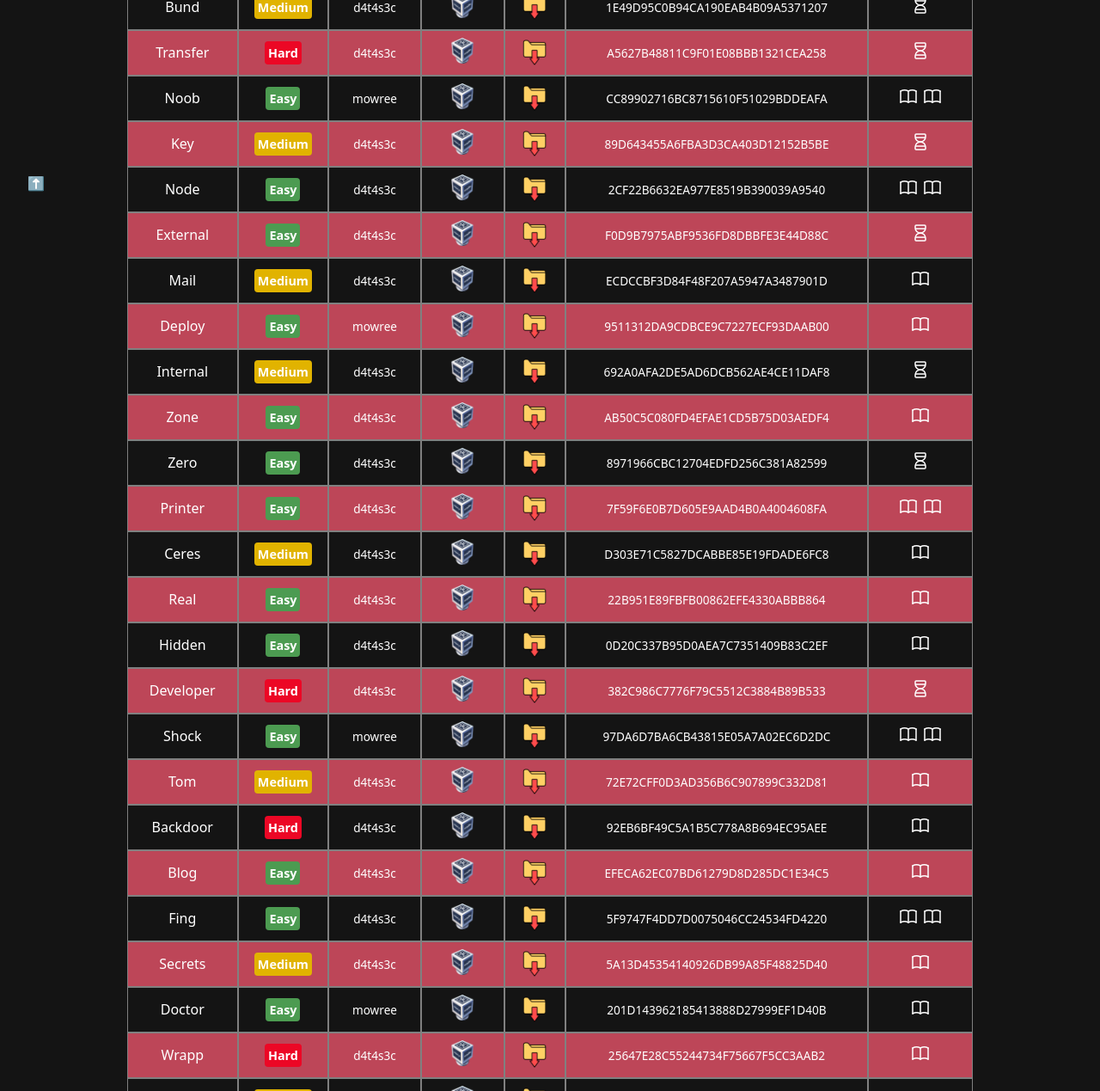
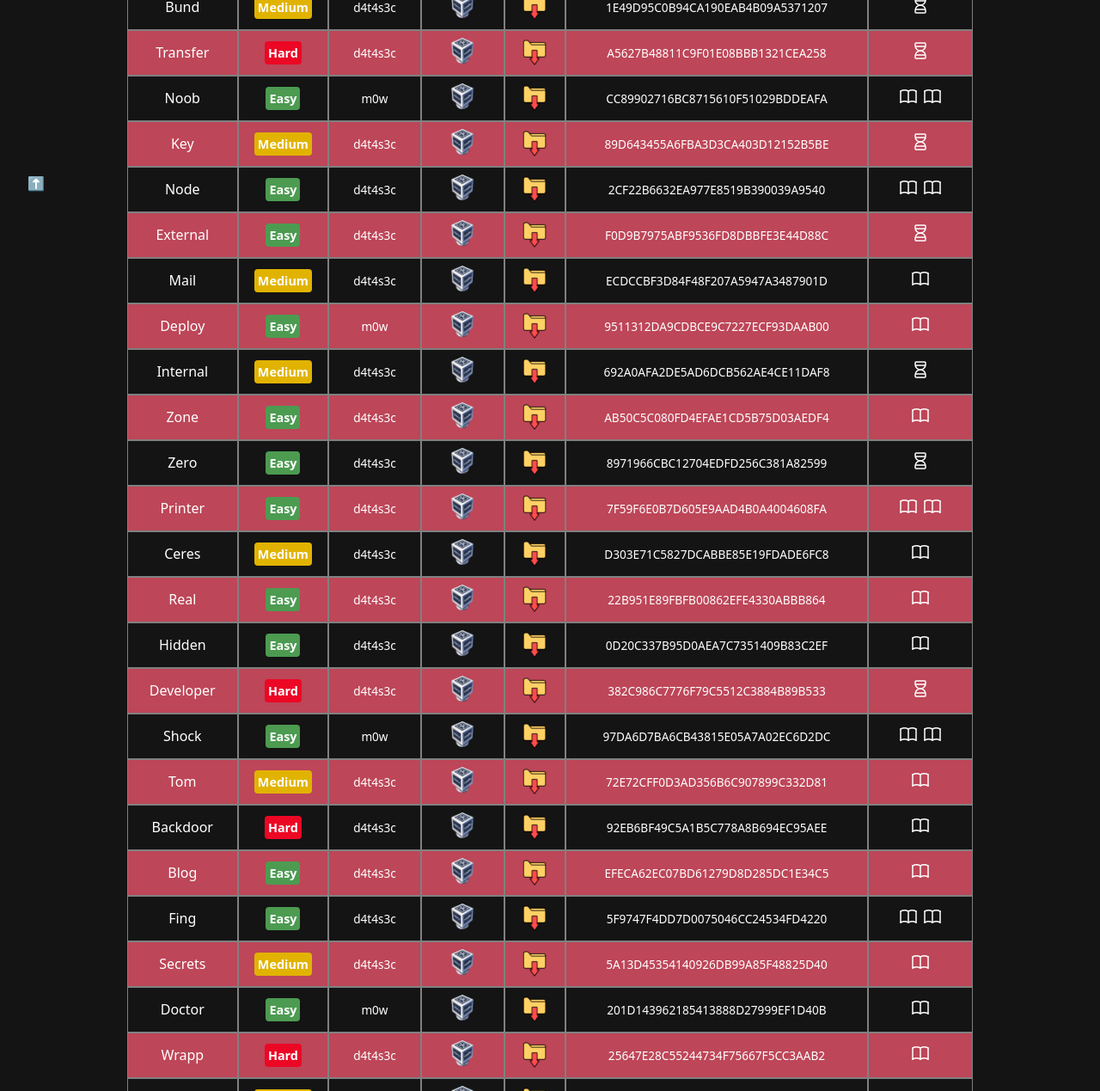
Before and after one commit to VulNyx/vulnyx, a Jekyll site: the page built from index.md, in a window 1280 px wide. Shown: the part 644-1913 px from the top of the page at 86% size. Built offline with Jekyll 4.4.1, drawn with Linux system fonts in a browser that asks for light colours.

Commit message:
Update creator.yml

```diff
--- a/_data/creator.yml
+++ b/_data/creator.yml
@@ -2,4 +2,4 @@
 d4t4s3c:
   label: d4t4s3c
 mowree:
-  label: mowree
+  label: m0w
```
